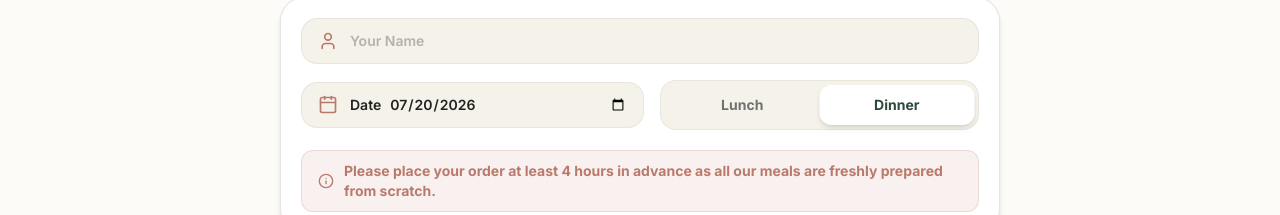
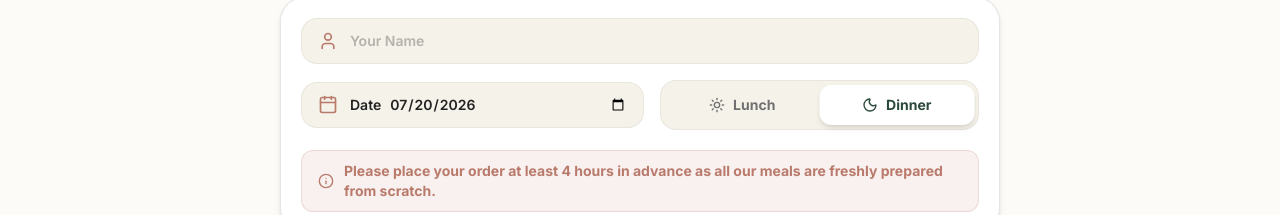
Before and after one commit to kaushalrao/milan-farm-stay, a Next.js app: page /order-food in a window 1280 px wide. Shown: the part 363-578 px from the top of the page. Built offline with nearby package versions, Linux system fonts and the light colour scheme; no server answers; a web font is replaced by a local one.

Commit message:
feat: add Sun and Moon icons to lunch and dinner meal options in FoodOrderForm

```diff
--- a/src/components/FoodOrderForm.tsx
+++ b/src/components/FoodOrderForm.tsx
@@ -1,7 +1,7 @@
 "use client";
 
 import React, { useState, useEffect, useRef } from "react";
-import { Plus, Minus, Calendar, ShoppingBag, Send, Leaf, ArrowLeft, Info, Search, Users, ChevronUp, ChevronDown, User } from "lucide-react";
+import { Plus, Minus, Calendar, ShoppingBag, Send, Leaf, ArrowLeft, Info, Search, Users, ChevronUp, ChevronDown, User, Sun, Moon } from "lucide-react";
 import ThemeToggle from "./ThemeToggle";
 import { useTranslations, useLocale } from "next-intl";
 
@@ -329,14 +329,16 @@ export default function FoodOrderForm() {
                 />
                 <button
                   onClick={() => setMeal("Lunch")}
-                  className={`flex-1 relative z-10 py-2.5 text-sm font-bold rounded-xl transition-colors ${meal === "Lunch" ? "text-forest-green" : "text-text-muted hover:text-text-main"}`}
+                  className={`flex-1 relative z-10 py-2.5 text-sm font-bold rounded-xl transition-colors flex items-center justify-center gap-2 ${meal === "Lunch" ? "text-forest-green" : "text-text-muted hover:text-text-main"}`}
                 >
+                  <Sun className="w-4 h-4" />
                   {t("lunch")}
                 </button>
                 <button
                   onClick={() => setMeal("Dinner")}
-                  className={`flex-1 relative z-10 py-2.5 text-sm font-bold rounded-xl transition-colors ${meal === "Dinner" ? "text-forest-green" : "text-text-muted hover:text-text-main"}`}
+                  className={`flex-1 relative z-10 py-2.5 text-sm font-bold rounded-xl transition-colors flex items-center justify-center gap-2 ${meal === "Dinner" ? "text-forest-green" : "text-text-muted hover:text-text-main"}`}
                 >
+                  <Moon className="w-4 h-4" />
                   {t("dinner")}
                 </button>
               </div>
```
